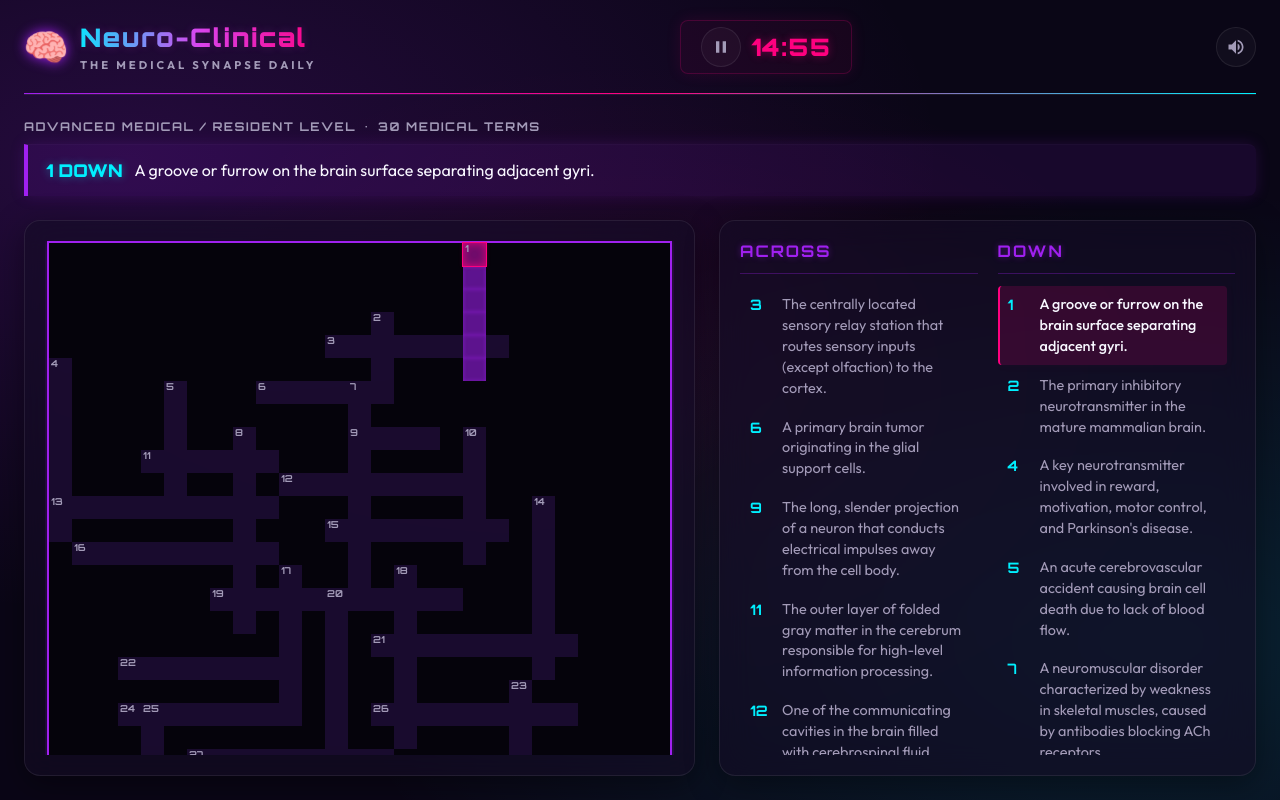
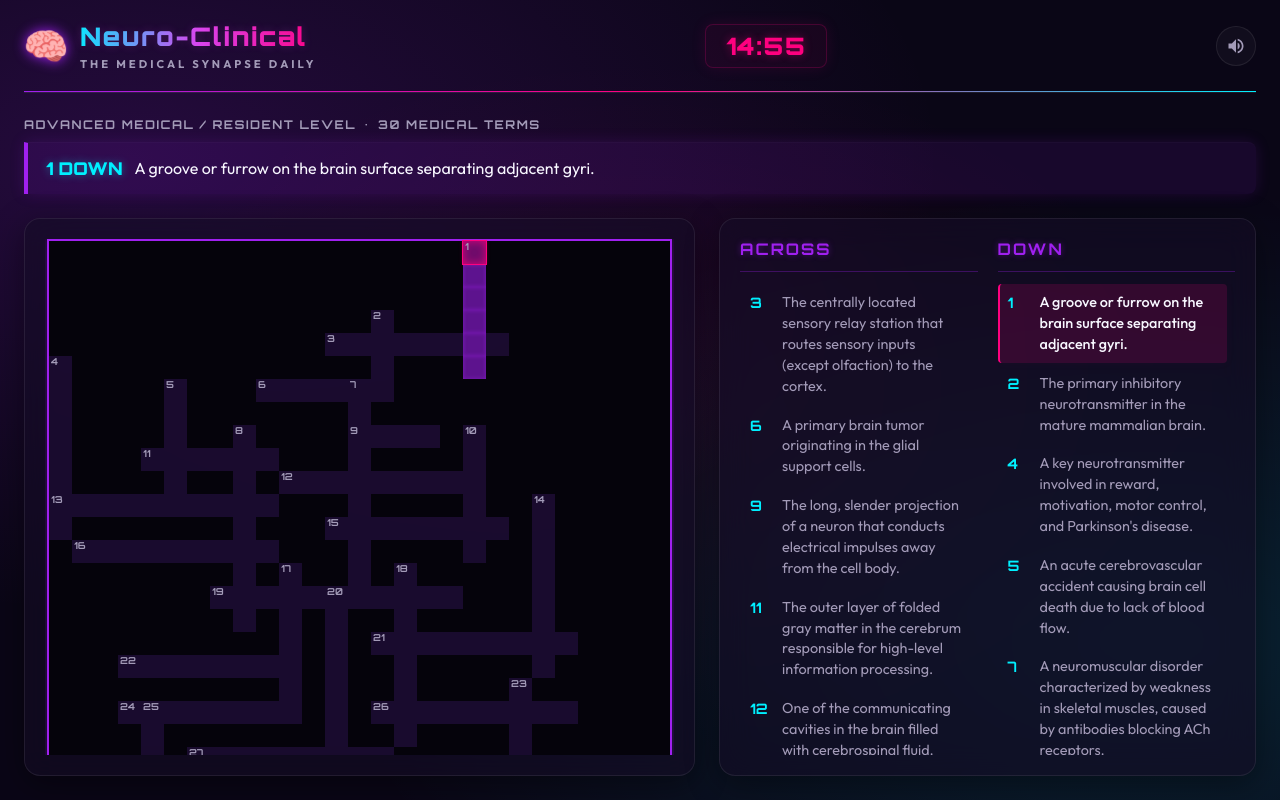
Before and after one commit to SFizzaR/NeuroscienceOlympiad, an Electron app: page public/crossword/index.html in a window 1280 px wide. Drawn offline with Linux system fonts and the light colour scheme.

Commit message:
Remove pause/resume button from timer

```diff
--- a/public/crossword/index.html
+++ b/public/crossword/index.html
@@ -25,11 +25,7 @@
       </div>
 
       <div class="header-center">
-        <div class="timer-container" id="timerContainer" title="Click to Pause/Resume">
-          <button id="pauseBtn" class="control-btn" aria-label="Pause timer">
-            <svg id="pauseIcon" viewBox="0 0 24 24"><path d="M6 19h4V5H6v14zm8-14v14h4V5h-4z"/></svg>
-            <svg id="playIcon" class="hidden" viewBox="0 0 24 24"><path d="M8 5v14l11-7z"/></svg>
-          </button>
+        <div class="timer-container" id="timerContainer">
           <span id="timerText" class="timer-text">15:00</span>
         </div>
       </div>
```
